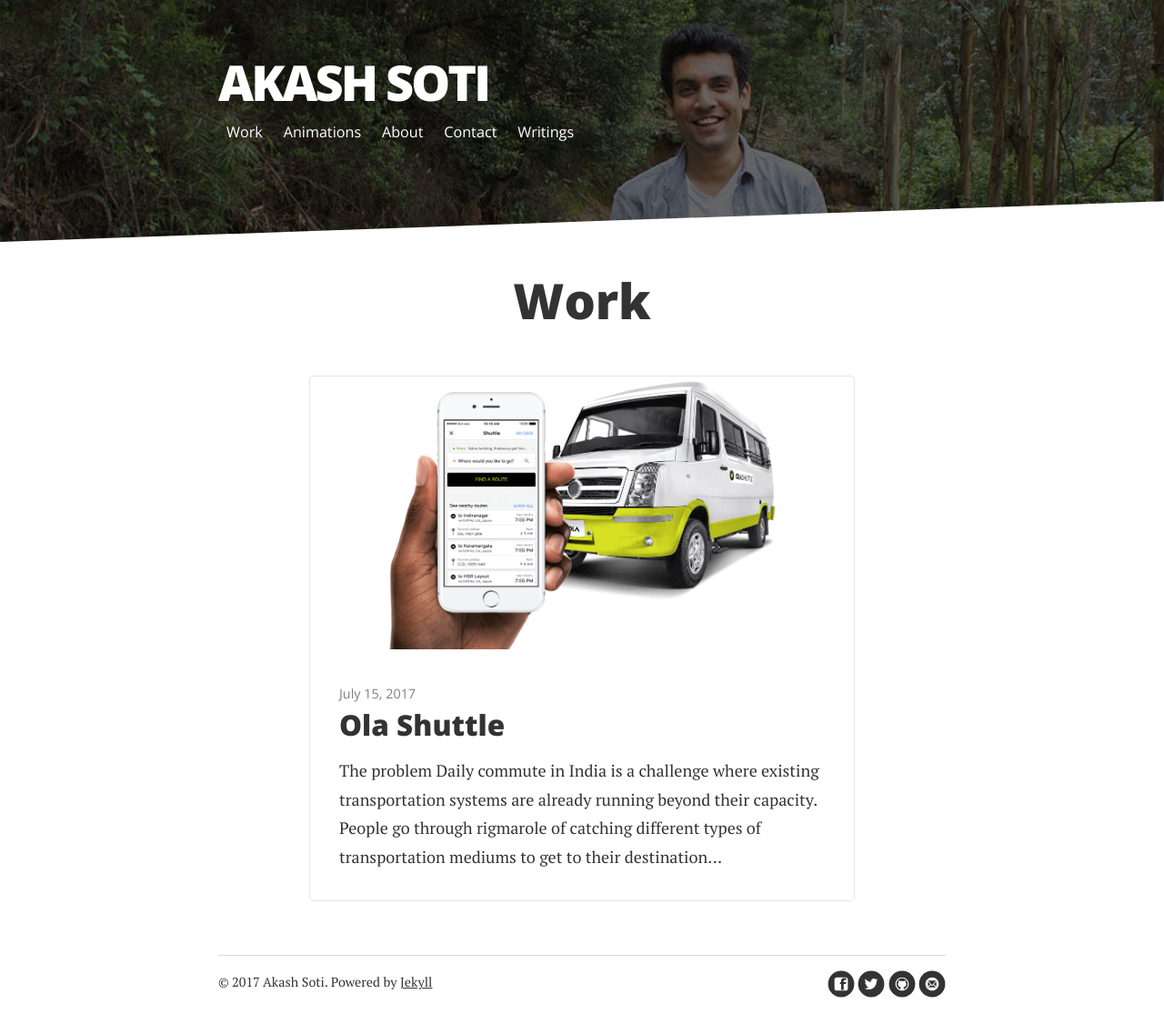
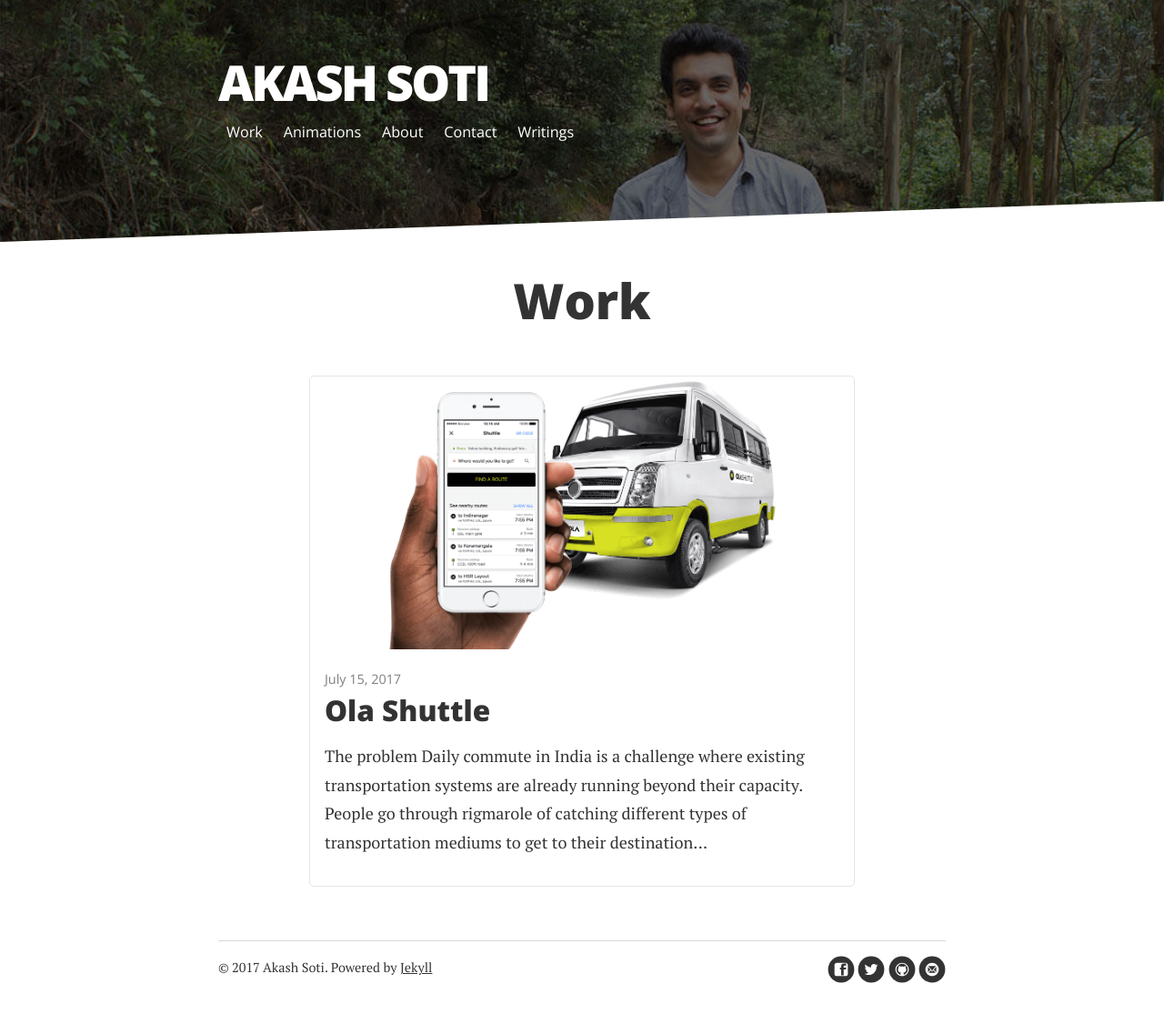
Before and after one commit to akashsoti/akashsoti.github.io, a Jekyll site: the page built from index.html, in a window 1280 px wide. Shown: the whole page at 91% size. Built offline with Jekyll 4.4.1, drawn with Linux system fonts in a browser that asks for light colours; nearby versions of some CDN libraries; the list of posts is cut into pages by our own code.

Commit message:
fix layout issue

```diff
--- a/assets/scss/breakpoints/_mobileup.scss
+++ b/assets/scss/breakpoints/_mobileup.scss
@@ -473,15 +473,16 @@
 		background-size: contain;
 		background-repeat: no-repeat;
 		position: relative;
+		overflow: hidden;
 		img{
 			height: 100%;
-			max-width: 100%;
 			display: block;
 			margin: auto;
+			max-width: initial;
 		}
 	}
 	li {
-		margin: 2rem 2rem 0rem 2rem;
+		margin: 1rem 1rem 0rem 1rem;
 		position: relative;
 
 		// &:before {
```
Also changed, not shown: assets/css/style.css.
